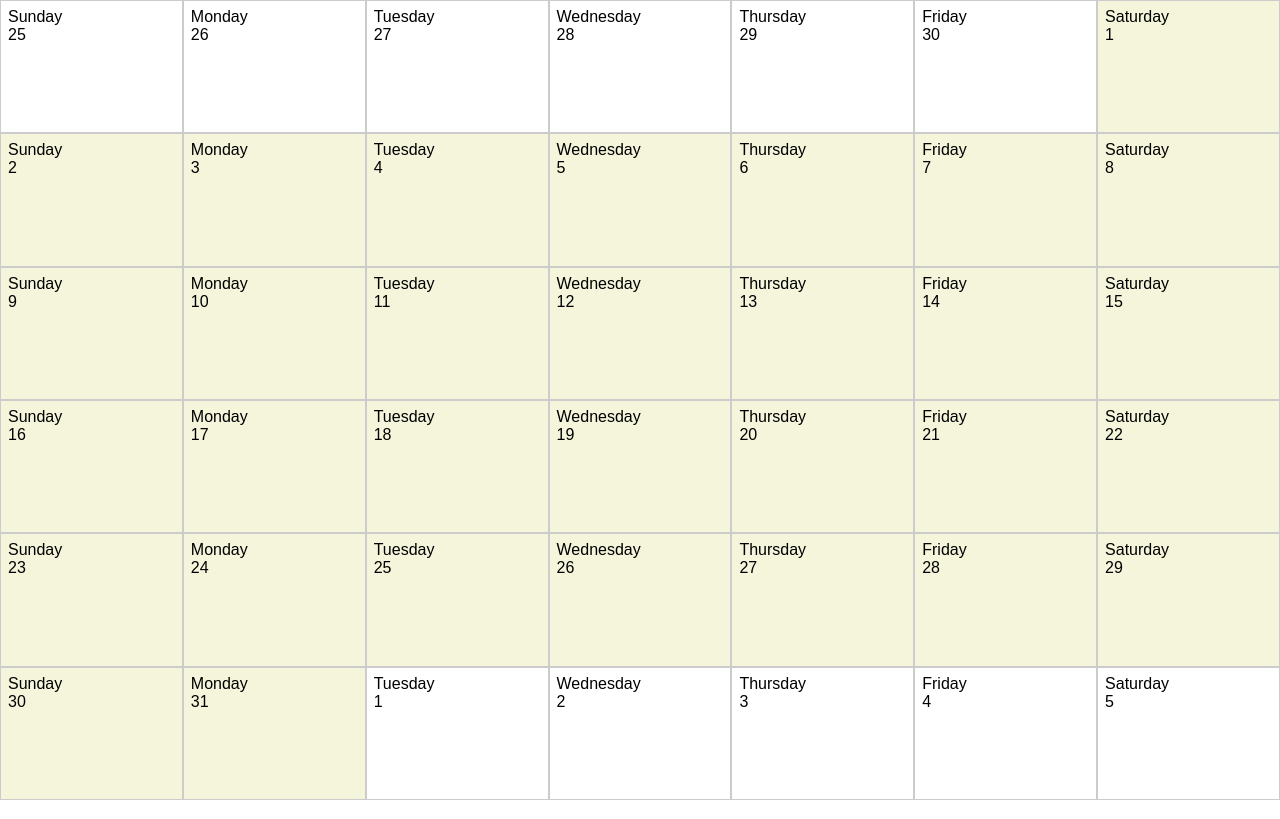
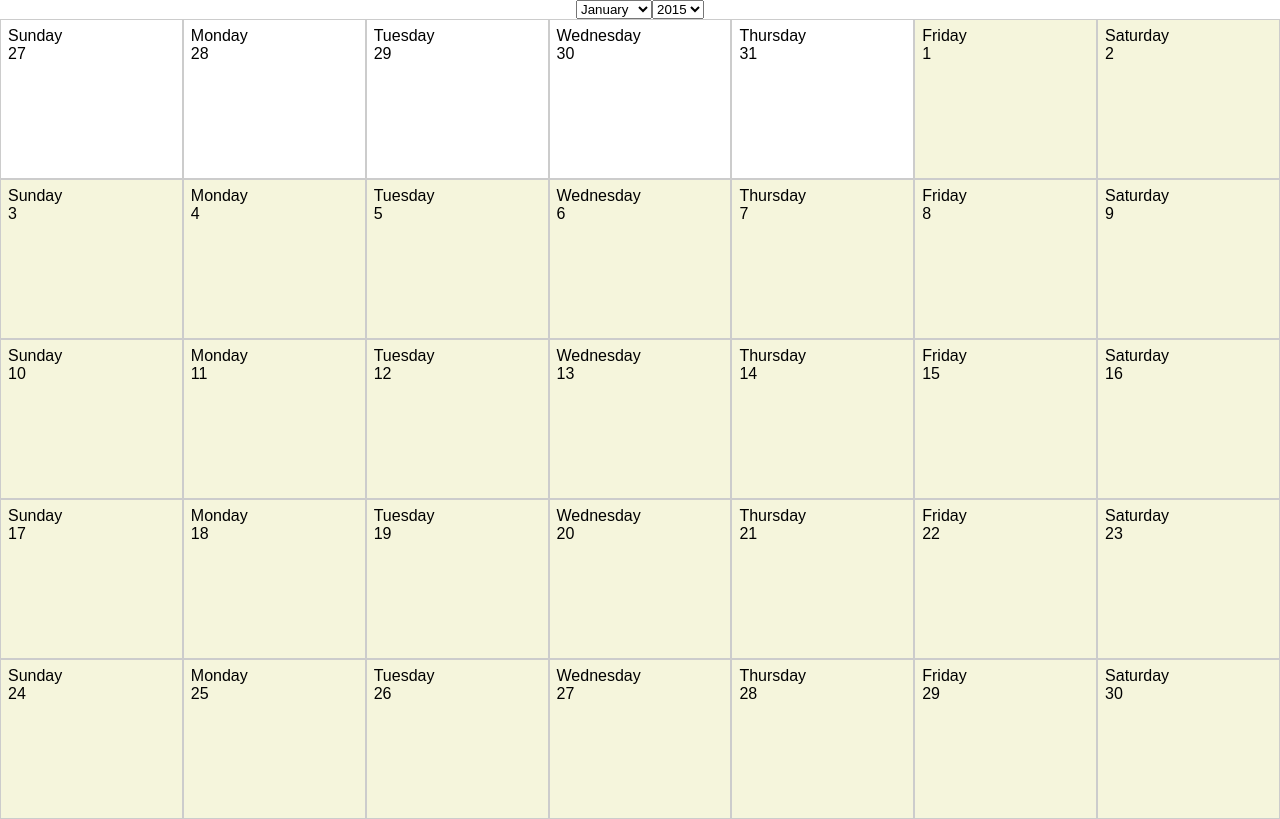
Before and after one commit to JoshHarrington/calendar_app, a React (Create React App) app: page / in a window 1280 px wide. Built offline with nearby package versions, Linux system fonts and the light colour scheme.

Commit message:
add select field with some options to pick month and year

```diff
--- a/src/App.js
+++ b/src/App.js
@@ -5,21 +5,48 @@ import moment from 'moment';
 import './App.css';
 
 class App extends Component {
+
+  constructor(props) {
+    const todayMonth = moment().month();
+    const todayYear = moment().year();
+    super(props);
+    this.state = {
+      month: todayMonth,
+      year: todayYear
+    }
+    this.handleInputChange = this.handleInputChange.bind(this);
+  }
+
+  handleInputChange(event) {
+    const target = event.target;
+    const value = target.type === 'checkbox' ? target.checked : target.value;
+    const name = target.name;
+
+    this.setState({
+      [name]: value
+    });
+  }
+
   render() {
-    const month = "Dec";
-    const year = 2018;
+    const month = this.state.month;
+    const year = this.state.year;
     const currentDate = moment().year(year).month(month);
     const numDaysInCurrentMonth = currentDate.daysInMonth();
     const startDayOfMonth = currentDate.date(1).day();
     const numDaysInMonthMinusFirstWeek = numDaysInCurrentMonth - (7 - startDayOfMonth);
     const numWeeksMinusFirstWeekIfNotWhole = Math.floor(numDaysInMonthMinusFirstWeek / 7);
     const numRemainderDaysEndOfMonth = (numDaysInMonthMinusFirstWeek) % (numWeeksMinusFirstWeekIfNotWhole * 7);
-    const numDaysBeforeAfterMonthExtra = startDayOfMonth + (7 - numRemainderDaysEndOfMonth);
+    let numDaysBeforeAfterMonthExtra = 0;
+    if (numRemainderDaysEndOfMonth == 0) {
+      numDaysBeforeAfterMonthExtra = startDayOfMonth;
+    } else {
+      numDaysBeforeAfterMonthExtra = startDayOfMonth + (7 - numRemainderDaysEndOfMonth);
+    }
     const numDaysMonthTotalPlusBefore = numDaysInCurrentMonth + startDayOfMonth;
     const numDaysMonthTotalPlusExtra = numDaysInCurrentMonth + numDaysBeforeAfterMonthExtra;
     const lastDateOfPreviousMonth = currentDate.date(0).date();
     const firstSundayOfMonth = lastDateOfPreviousMonth - startDayOfMonth + 1;
-
+    console.log(numRemainderDaysEndOfMonth);
     const dayOfWeekSpecial = function (d) {
       if (d === 0) {
         return "Sunday"
@@ -37,6 +64,9 @@ class App extends Component {
         return "Saturday";
       }
     }
+
+    console.log(this.state.month);
+    console.log(this.state.year);
 
     let cells = [];
     let d = 0;
@@ -71,6 +101,22 @@ class App extends Component {
 
     return (
       <div className="App">
+      <form>
+        <select name="month" id="month-num" onChange={this.handleInputChange}>
+          <option value="0">January</option>
+          <option value="1">Feburary</option>
+          <option value="2">March</option>
+          <option value="3">April</option>
+        </select>
+        <select name="year" id="year-num" onChange={this.handleInputChange}>
+          <option value="2015">2015</option>
+          <option value="2016">2016</option>
+          <option value="2017">2017</option>
+          <option value="2018">2018</option>
+          <option value="2019">2019</option>
+          <option value="2020">2020</option>
+        </select>
+      </form>
         <div className="calendar-display">{cells}</div>
       </div>
     );
```
